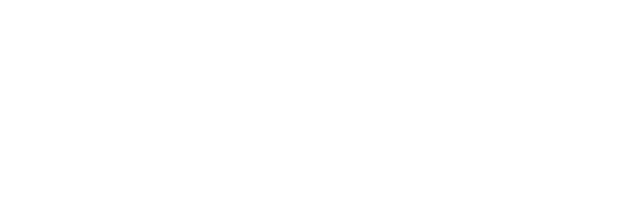
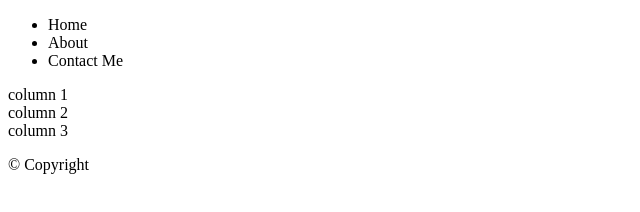
Before and after one commit to Bryan-Elam/may2021, a plain HTML site: page index.html in a window 1280 px wide. Shown: the whole page, without its empty margins (0-640 px from the left). Drawn offline with Linux system fonts and the light colour scheme.

Commit message:
back to start

```diff
--- a/index.html
+++ b/index.html
@@ -3,13 +3,31 @@
 <head>
     <meta charset="UTF-8">
     <meta name="viewport" content="width=device-width, initial-scale=1.0">
-    <title>may2021</title>
-    <link rel="stylesheet" href="css/style.css" class="stylesheet">
+    <title>Document</title>
+    <link rel=href"stylesheet"
 </head>
-<body>
+<body class="body" id="body">
 
 
+<header>
+    <nav>
+        <ul id="nav-menu">
+            <li>Home</li>
+            <li>About</li>
+            <li>Contact Me</li>
+        </ul>
 
+    </nav>
+</header>
+
+<main>
+    <div class="column">column 1</div>
+    <div class="column">column 2</div>
+    <div class="column">column 3</div>
+
+</main>
+
+<footer></footer>
+    <p>&copy; Copyright</p>
 </body>
-
 </html>
```
